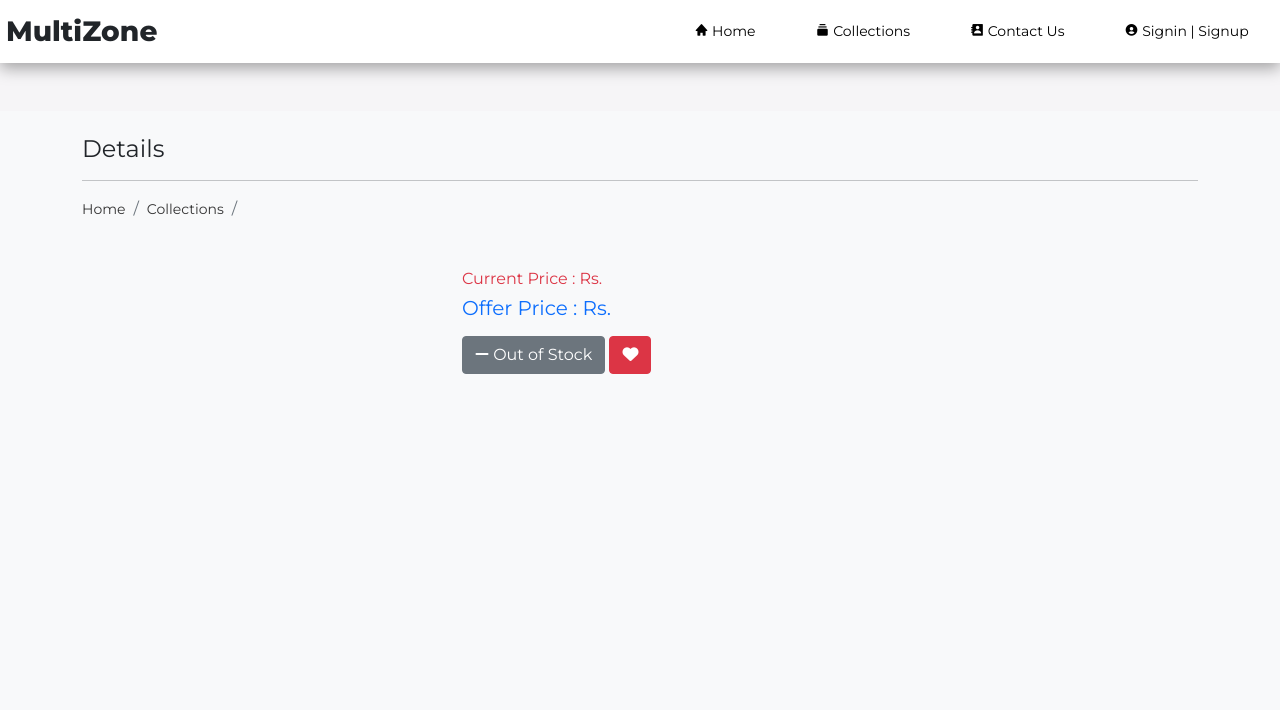
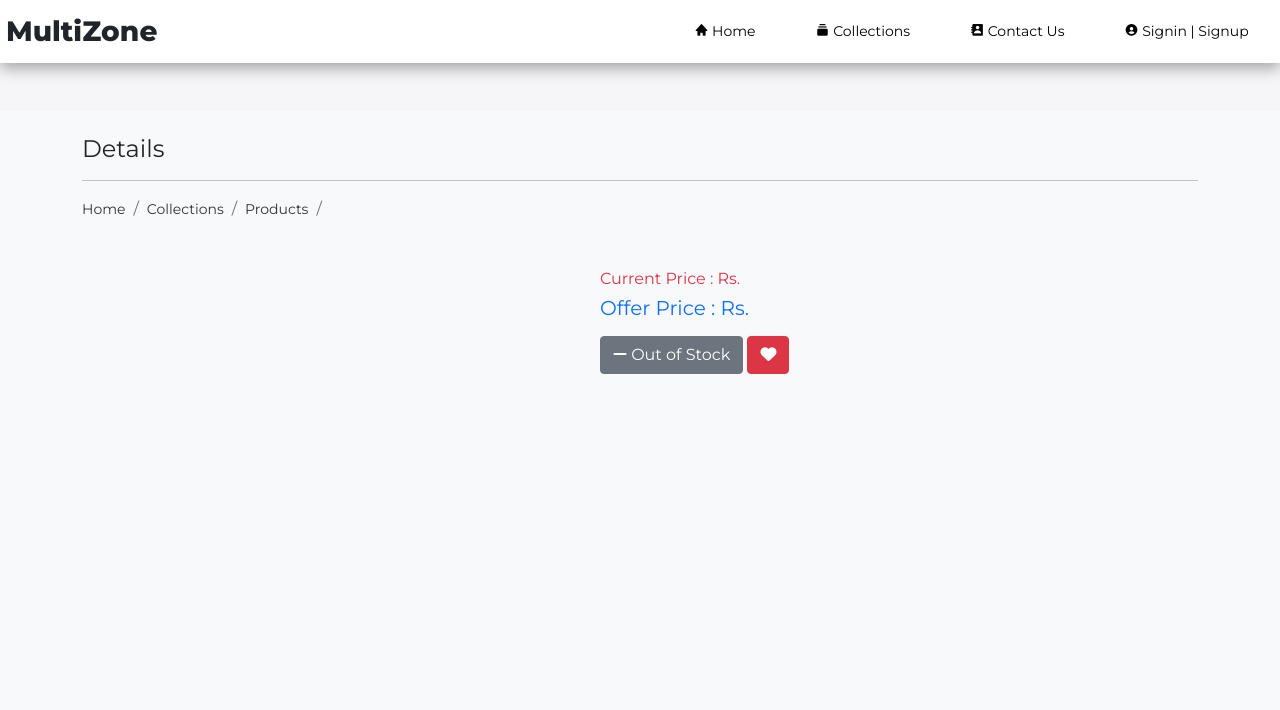
Before and after one commit to vsmidhun21/Ecommerce-Project, a Django app: template ecommerce/eshop/templates/shop/products/product_details.html in a window 1280 px wide. Shown: the top 710 px of the page. Run offline with Django 5.2, Linux system fonts and the light colour scheme; the template is opened without the code that fills it, so the values that code supplies are empty; some libraries are stand-ins or nearby versions.

Commit message:
updating

```diff
--- a/ecommerce/eshop/templates/shop/products/product_details.html
+++ b/ecommerce/eshop/templates/shop/products/product_details.html
@@ -1,6 +1,6 @@
 {% extends 'shop/layouts/main.html' %}
 {% block title %}
-ShopKart | Online Shopping
+MultiZone | Online Shopping
 {% endblock title %}
 
 {% block content %}
@@ -13,7 +13,8 @@ ShopKart | Online Shopping
                 <nav aria-label="breadcrumb">
                     <ol class="breadcrumb">
                     <li class="breadcrumb-item"><a href="{% url 'home' %}">Home</a></li>
-                    <li class="breadcrumb-item"><a href="{% url 'collections' products.category.name  %}">Collections</a></li>
+                    <li class="breadcrumb-item"><a href="{% url 'collections' %}">Collections</a></li>
+                    <li class="breadcrumb-item"><a href="{% url 'collections' products.category.name  %}">Products</a></li>
                     <li class="breadcrumb-item active" aria-current="page">{{products}}</li>
                     </ol>
                 </nav>
@@ -23,9 +24,9 @@ ShopKart | Online Shopping
                 {% if products.trending %}
                 <div class="hot">Hot</div>
                 {% endif %}
-                <img src="{{products.product_image.url}}"  class="card-image-top" alt="{{products}}">
+                <img src="{{products.product_image.url}}"  class="card-image-top" alt="{{products}}" style="max-height: 500px; width: fit-content;">
             </div>
-            <div class="col-8 my-3">
+            <div class="col-8 my-3" style="padding-left: 150px;">
                 <h5 class="text-success">{{products | upper}}</h5>
                 <p>{{products.vendor}}</p>
                 <p>{{products.description}}</p>
```
Also changed, not shown: ecommerce/eshop/templates/shop/products/product.html (+7 -0 lines), ecommerce/static/uploads/240417112404tshirt_run.jpg (added), ecommerce/static/uploads/240417112515tshirt_mara.jpg (added), ecommerce/static/uploads/240417112600tshirt_vibes.jpg (added).
